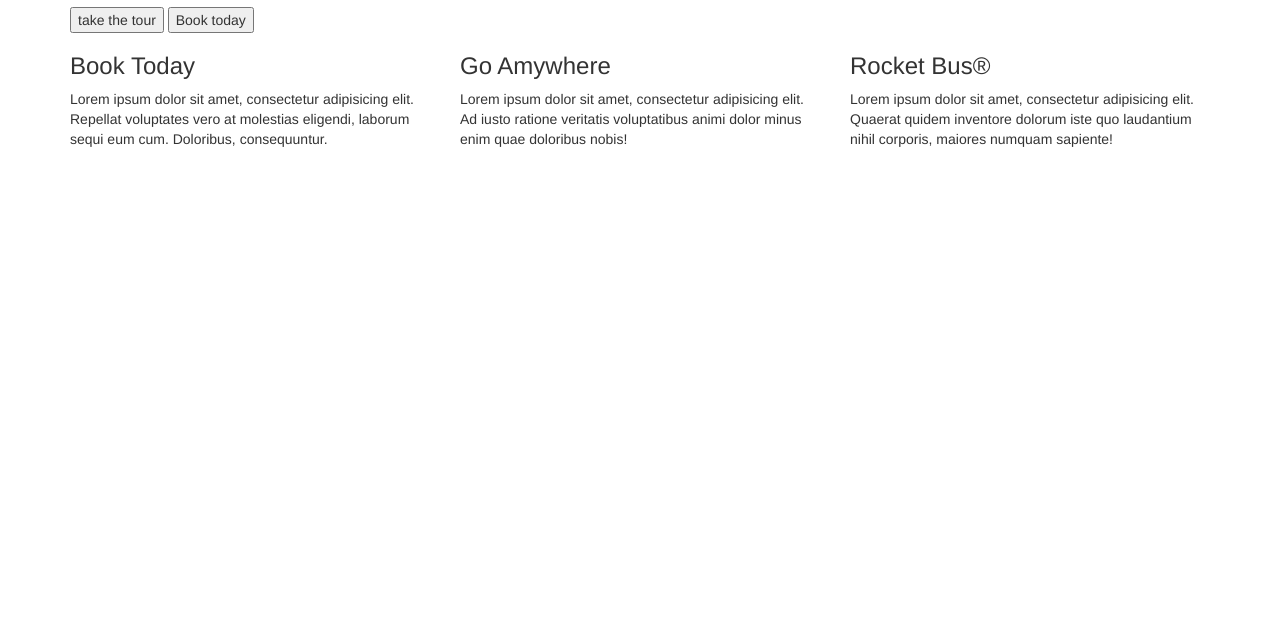
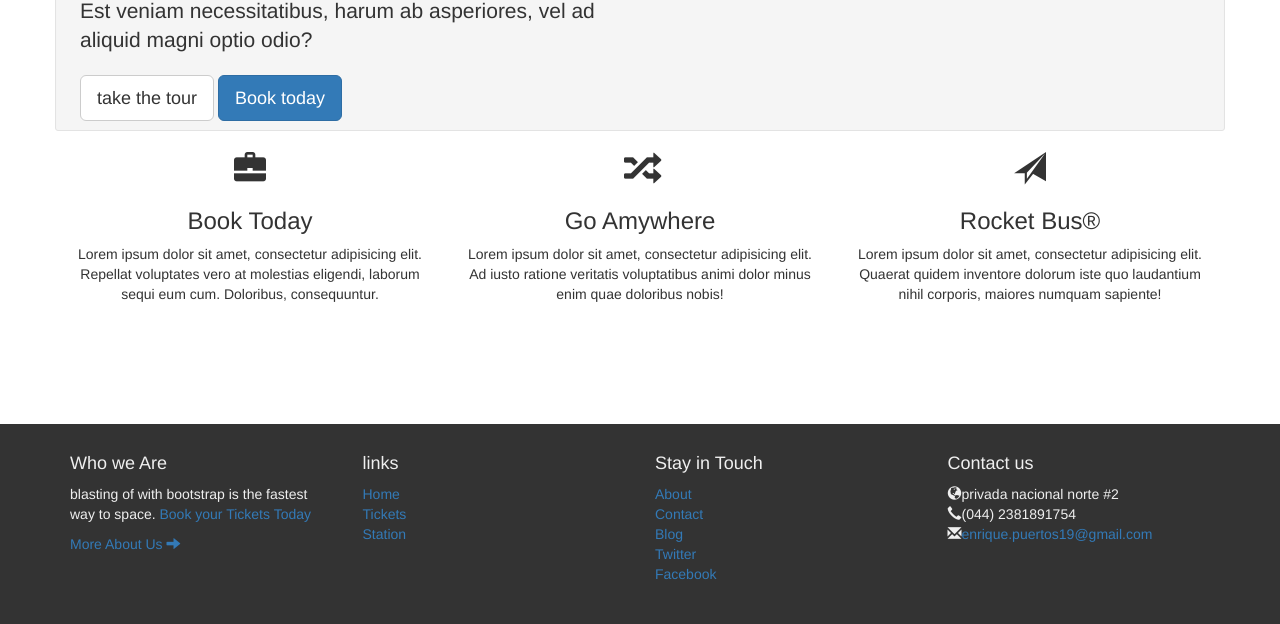
Before and after one commit to joseenriquepuertos/projectone, a website: page index.html in a window 1280 px wide. Shown: the part 176-800 px from the top of the page. Drawn offline with nearby package versions, Linux system fonts and the light colour scheme.

Commit message:
avance del proyecto

```diff
--- a/index.html
+++ b/index.html
@@ -4,6 +4,7 @@
     <meta charset="utf-8">
     <title>Blasting off with bootstrap</title>
     <link rel="stylesheet" href="bower_components/bootstrap/dist/css/bootstrap.css">
+    <link rel="stylesheet" href="bower_components/bootstrap/dist/css/style.css">
   </head>
   <body>
     <div class="container">
@@ -12,31 +13,83 @@
           <h1>Blasting off with bootstrap</h1>
         </div>
       </div>
-  <div class="row">
+  <div class="row well well-sm">
     <div class="col-md-6">
       <h2>the fastest way to space</h2>
-      <p>Lorem ipsum dolor sit amet, consectetur adipisicing elit. Est veniam necessitatibus, harum ab asperiores, vel ad aliquid magni optio odio?</p>
-      <button type="button" >take the tour</button>
-      <button type="button">Book today</button>
+      <p class="lead">Lorem ipsum dolor sit amet, consectetur adipisicing elit. Est veniam necessitatibus, harum ab asperiores, vel ad aliquid magni optio odio?</p>
+      <button type="button" class="btn btn-lg btn-default" >take the tour</button>
+      <button type="button" class="btn btn-lg btn-primary">Book today</button>
     </div>
     <div class="col-md-6 visible-md visible-lg">
       <img src="img/images (1).jpe" alt="my picture">
     </div>
   </div>
-  <div class="row">
+  <div class="row text-center features">
     <div class="col-sm-4 col-xs-10 col-xs-offset-1 col-sm-offset-0">
+      <i class="glyphicon glyphicon-briefcase"></i>
       <h3>Book Today</h3>
       <p>Lorem ipsum dolor sit amet, consectetur adipisicing elit. Repellat voluptates vero at molestias eligendi, laborum sequi eum cum. Doloribus, consequuntur.</p>
     </div>
     <div class="col-sm-4 col-xs-6">
+        <i class="glyphicon glyphicon-random"></i>
       <h3>Go Amywhere</h3>
       <p>Lorem ipsum dolor sit amet, consectetur adipisicing elit. Ad iusto ratione veritatis voluptatibus animi dolor minus enim quae doloribus nobis!</p>
     </div>
     <div class="col-sm-4 col-xs-6">
+        <i class="glyphicon glyphicon-send"></i>
       <h3>Rocket Bus&reg;</h3>
      <p>Lorem ipsum dolor sit amet, consectetur adipisicing elit. Quaerat quidem inventore dolorum iste quo laudantium nihil corporis, maiores numquam sapiente!</p>
     </div>
   </div>
+</div>
+<div class="footer">
+  <div class="container">
+    <div class="row">
+      <div class="col-xs-6  col-sm-4 col-md-3">
+        <h4>Who we Are</h4>
+        <p>
+          blasting of with bootstrap is the fastest way to space.
+          <a href="#">Book your Tickets Today</a>
+        </p>
+        <p>
+          <a href="#">More About Us <i class="glyphicon glyphicon-arrow-right"></i></a>
+        </p>
+      </div>
+      <div class="col-xs-6 col-sm-2 col-md-3">
+        <h4>links</h4>
+        <ul class="list-unstyled">
+          <li><a href="#">Home</a></li>
+          <li><a href="#">Tickets</a></li>
+          <li><a href="#">Station</a></li>
+        </ul>
+      </div>
+      <div class="clearfix visible-xs">
+      </div>
+      <div class="col-xs-6 col-sm-2 col-md-3">
+        <h4>Stay in Touch</h4>
+        <ul class="list-unstyled">
+          <li><a href="#">About</a></li>
+          <li><a href="#">Contact</a></li>
+          <li><a href="#">Blog</a></li>
+          <li><a href="#">Twitter</a></li>
+          <li><a href="#">Facebook</a></li>
+        </ul>
+      </div>
+      <div class="col-xs-6 col-sm-4 col-md-3">
+        <h4>Contact us</h4>
+        <ul class="list-unstyled">
+          <li><i class="glyphicon glyphicon-globe"></i>privada nacional norte #2</li>
+          <li><i class="glyphicon glyphicon-earphone"></i>(044) 2381891754</li>
+          <li><i class="glyphicon glyphicon-envelope"></i><a href="#">enrique.puertos19@gmail.com</a></li>
+        </ul>
+      </div>
+
+    </div>
+    <!-- /.row -->
+  </div>
+  <!-- /.container -->
+</div>
+<!-- /.footer -->
     <script src="bower_components/jquery/dist/jqueri.js"></script>
     <scrip src="bower_components/bootstrap/dist/js/bootstrap.js"></script>
   </body>
```
Also changed, not shown: bower_components/bootstrap/dist/css/style.css (added).
